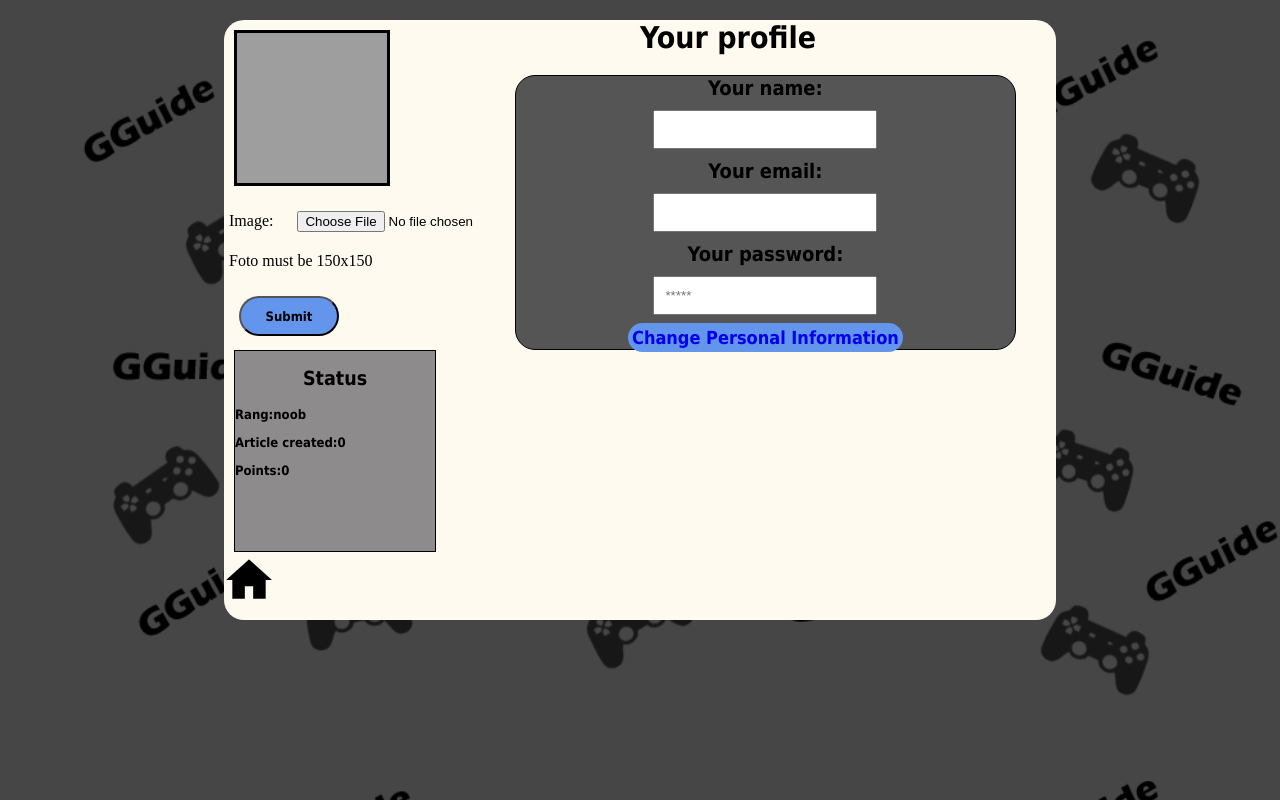
After one commit to lapchakd/GGuideForumForYou, a Django app: page /profile/ in a window 1280 px wide. The commit adds this page. Run offline with Django 3.2, Linux system fonts and the light colour scheme; grey boxes are pictures that could not be loaded.

Commit message:
solve some problems

```diff
--- a/Server/GGuide/models.py
+++ b/Server/GGuide/models.py
@@ -36,4 +36,4 @@ class ProfileModel(models.Model):
 
 
 class ProfileForm(forms.Form):
-        Image = forms.ImageField(help_text="Foto must be 150x150")
+    Image = forms.ImageField(help_text="Foto must be 150x150")
--- a/Server/GGuide/views.py
+++ b/Server/GGuide/views.py
@@ -57,10 +57,10 @@ def log_in(request):
                 return HttpResponse("Your account was inactive.")
     else:
         form = Userlogin()
-    return render(request, 'LogIn.html', {})
+    return render(request, 'log_in.html', {})
 
 
-def Profile(request):
+def profile_user(request):
     ctx = {}
     if request.method == "POST":
         form = ProfileForm(request.POST, request.FILES)
@@ -73,11 +73,11 @@ def Profile(request):
     else:
         form = ProfileForm()
     ctx['form'] = form
-    return render(request, 'Profile.html', ctx)
+    return render(request, 'profile.html', ctx)
 
 
-def Doom(request):
-    return render(request, 'Doom.html', {})
+def doom_views(request):
+    return render(request, 'doom.html', {})
 
 
 def change_info(request):
@@ -95,4 +95,4 @@ def change_info(request):
     else:
         form = PasswordChangeForm(request.user)
     ctx['form'] = form
-    return render(request, 'changePersonalInformation.html', ctx)
+    return render(request, 'change_personal_information.html', ctx)
--- a/Server/Server/urls.py
+++ b/Server/Server/urls.py
@@ -26,10 +26,10 @@ urlpatterns = [
     path('', views.index, name='index'),
     path('registration/', views.registration),
     path('login/', views.log_in),
-    path('Profile/', views.Profile, name='Profile'),
+    path('profile/', views.profile_user, name='profile'),
     path('logout/', LogoutView.as_view(),
          {'next_page': settings.LOGOUT_REDIRECT_URL}, name='logout'),
-    path('Doom/', views.Doom),
+    path('doom/', views.doom_views),
     path('changeinfo/', views.change_info, name='changeinfo'),
 
 ]
--- a/Server/templates/Doom.html
+++ b/Server/templates/doom.html
@@ -42,15 +42,15 @@
                 </li>
               <li><a href=#>Игры</a>
                     <ul class="submenu">
-                      <li><a href=Doom>Doom</a></li>
+                      <li><a href='doom'>Doom</a></li>
                       <li><a href=#>Sudmenu 1</a></li>
                       <li><a href=#>Sudmenu 1</a></li>
                   </ul>
                 </li>
                 {% if user.is_authenticated %}
-                    <li class="login-singup" ><a href="Profile">Profile</a>
+                    <li class="login-singup" ><a href="profile">Profile</a>
                     <ul class="submenu">
-                      <li><a href='Profile'>Информация</a></li>
+                      <li><a href='profile'>Информация</a></li>
                       <li><a href=#>Друзья</a></li>
                       <li><a href='logout'>Выйти</a></li>
                   </ul></li>
--- /dev/null
+++ b/Server/templates/profile.html
@@ -0,0 +1,43 @@
+<!DOCTYPE html>
+<html lang="en">
+<head>
+    <meta charset="UTF-8">
+    <title>Profile</title>
+    <link rel="stylesheet" href="/static/profileStyles.css">
+</head>
+<body>
+    <form id="content" method="POST" enctype="multipart/form-data">
+        {% csrf_token %}
+        <div id="foto">
+            <img  src="/profile_images/{{ user.profilemodel.img}}" alt="">
+        </div>
+        <div id="fotoText">
+            {{ form.as_p }}
+            <input  id='fotoButton' type="submit" value="Submit">
+        </div>
+        <div id="header">
+            <h1>Your profile</h1>
+        </div>
+        <div id="UserText">
+            <label for="username">Your name: </label><br>
+            <input  placeholder="{{ user.username }}" id="username" type="text" name="username" maxlength="10" ><br>
+            <label for="email">Your email: </label><br>
+            <input placeholder="{{ user.email }}" id="email" type="text" name="email" maxlength="22" ><br>
+            <label for="password">Your password: </label><br>
+            <input placeholder="*****" id="password" type="password" name="password" maxlength="22" ><br>
+            <a  id="button" href="{%   url 'changeinfo' %}"> Change Personal Information</a>
+        </div>
+        <div id="status">
+            <h2>Status</h2>
+            <p align="left">Rang:noob</p>
+            <p align="left">Article created:0</p>
+            <p align="left">Points:0</p>
+        </div>
+        <div id="home">
+          <a href="/">
+            <img src="/static/home.png" alt="">
+          </a>
+        </div>
+    </form>
+</body>
+</html>
```
Also changed, not shown: Server/templates/Profile.html (deleted, +0 -39 lines), Server/templates/index.html (+3 -4 lines), Server/templates/change_personal_information.html (renamed from Server/templates/changePersonalInformation.html), Server/templates/log_in.html (renamed from Server/templates/LogIn.html).
